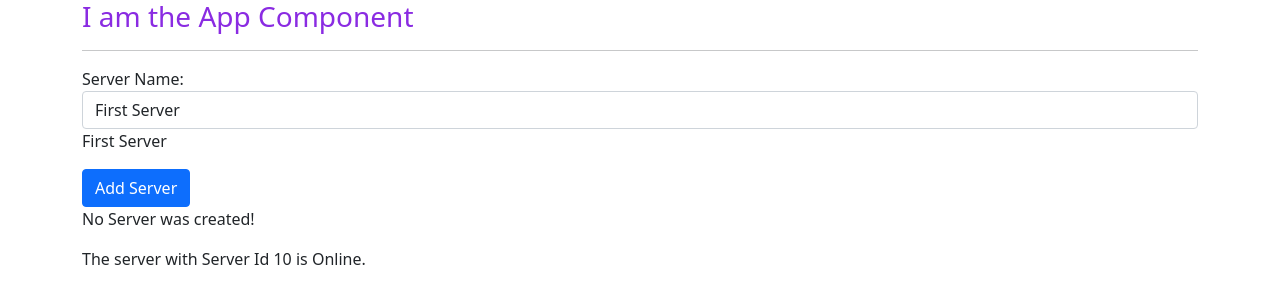
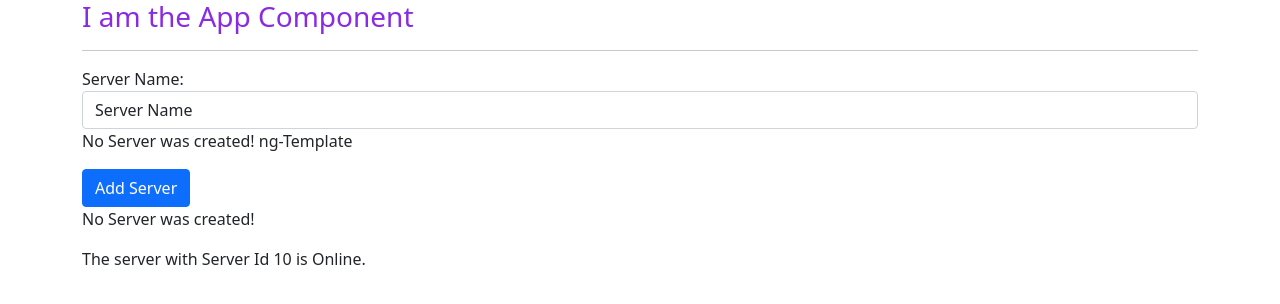
Before and after one commit to aqiftekhar/Angular, an Angular app in the folder Angular-Practice/: page / in a window 1280 px wide. Shown: the top 304 px of the page. Built offline with nearby package versions, Linux system fonts and the light colour scheme.

Commit message:
Implemented *ngIf and else using ng-template

```diff
--- a/Angular-Practice/src/app/servers/servers.component.html
+++ b/Angular-Practice/src/app/servers/servers.component.html
@@ -1,10 +1,15 @@
 <label>Server Name:</label>
-<!-- <input type="text" class="form-control" (input)="onUpdateServerName($event)"> -->
 <input type="text" class="form-control" [(ngModel)]="serverName">
-<p>{{ serverName }}</p>
+
+<p *ngIf="serverCreated; else noServerCreated"> {{serverName}}</p>
+<ng-template #noServerCreated>
+    <p>No Server was created! ng-Template</p>
+</ng-template>
+
 <button class="btn btn-primary"
     [disabled]="!allowNewServer"
     (click) = "onCreateServer()">Add Server</button>
 
 <p>{{serverCreatedStatus}}</p>
+
 <div app-server></div>
--- a/Angular-Practice/src/app/servers/servers.component.ts
+++ b/Angular-Practice/src/app/servers/servers.component.ts
@@ -8,19 +8,23 @@ import { Component, OnInit } from '@angular/core';
 })
 export class ServersComponent implements OnInit {
 
-  allowNewServer = false;
-  serverCreatedStatus = 'No Server was created!';
-  serverName : string = 'First Server';
+  allowNewServer : Boolean = false;
+  serverCreatedStatus :String  = 'No Server was created!';
+  serverName : string = 'Server Name';
+  serverCreated : Boolean = false;
+
   constructor() {
     setTimeout(() => {
       this.allowNewServer = true;
-    }, 5000);
+    }, 2000);
    }
 
   ngOnInit(): void {
   }
   onCreateServer(){
-    return this.serverCreatedStatus = 'A New Server Created'!
+
+    this.serverCreated = true;
+    return this.serverCreatedStatus = 'A New Server Created! Name is: ' + this.serverName;
   }
   onUpdateServerName(event : any){
     this.serverName = (<HTMLInputElement>event.target).value;
```
